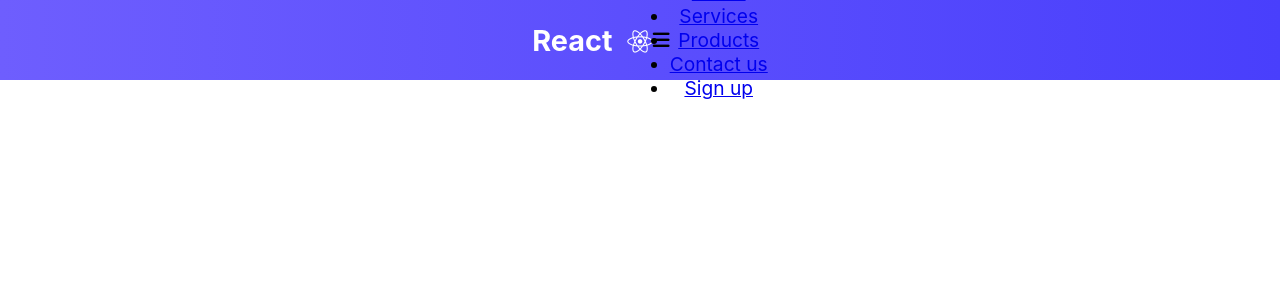
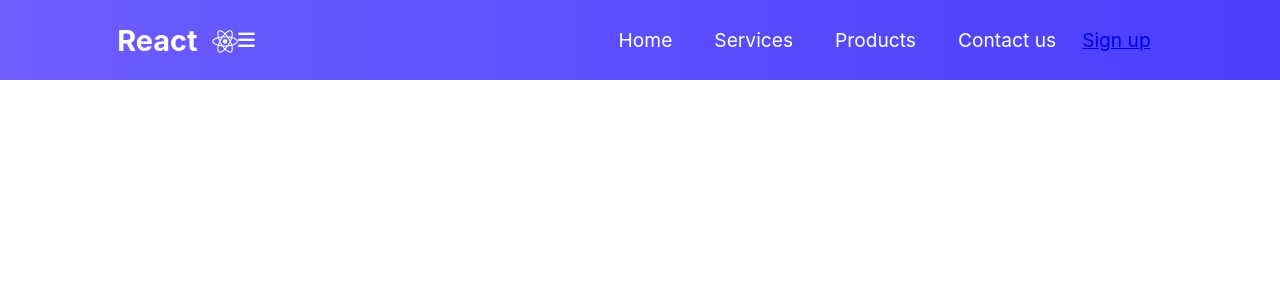
Before and after one commit to hasannkhan825/BinaryzWebsite, a React (Create React App) app: page / in a window 1280 px wide. Shown: the top 300 px of the page. Built offline with nearby package versions, Linux system fonts and the light colour scheme.

Commit message:
some nav-bar changes

```diff
--- a/src/components/Navbar/Navbar.css
+++ b/src/components/Navbar/Navbar.css
@@ -19,3 +19,33 @@
     margin-left: 0.5rem;
     font-size: 1.6rem;
 }
+
+.nav-menu
+{
+    display: grid;
+    grid-template-columns: repeat(5, auto);
+    grid-gap: 10px;
+    list-style: none;
+    text-align: center;
+    width: 70vw;
+    justify-content: end;
+    margin-right: 2rem;
+}
+
+.nav-links
+{
+    color: white;
+    text-decoration: none;
+    padding: 0.5rem 1rem;
+
+}
+
+.nav-links:hover{
+    background-color: #6d76f7;
+    border-radius: 4px;
+    transition: all 0.2s ease-out;
+}
+
+.fa-bars{
+    color: #fff;
+}
--- a/src/components/Navbar/Navbar.js
+++ b/src/components/Navbar/Navbar.js
@@ -18,7 +18,7 @@
                 <div className="menu-icon" onClick={this.handleClick}>
                     <i className={this.state.clicked ? 'fas fa-times' : 'fas fa-bars'}></i>
                 </div>
-                <ul>
+                <ul className={this.state.clicked ? 'nav-menu active' : 'nav-menu'}>
                     {MenuItems.map((item, index)=>{
                         return (
                             <li key={index}>
```
